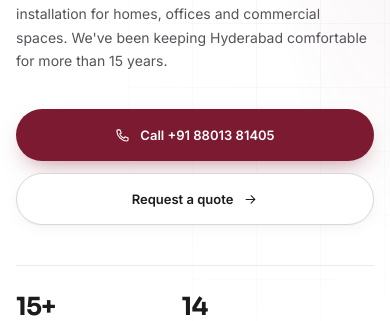
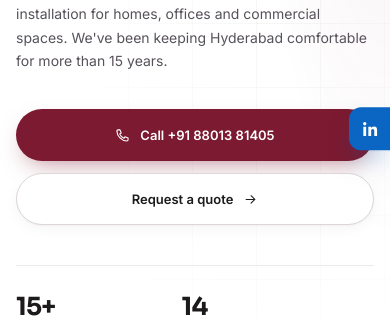
Before and after one commit to AbdulRaheem-Sheik/ar-cooling-solutions, a Flask app: page / in a window 390 px wide. Shown: the part 293-614 px from the top of the page. Run offline with Flask 3, Linux system fonts and the light colour scheme; parts of the project's set-up code (start-up, migrations or seed data) failed here and were passed over; some libraries are stand-ins or nearby versions.

Commit message:
Add LinkedIn button on the right edge of every page
- Floating LinkedIn tab, vertically centred, opens linkedin.com/company/arcooling
- LinkedIn page listed as sameAs in the home page structured data

Co-Authored-By: Claude Opus 5.5 <noreply@anthropic.com>

```diff
--- a/app.py
+++ b/app.py
@@ -122,6 +122,8 @@ BUSINESS = {
     "phone_e164": "+918801381405",
     "whatsapp_number": "918801381405",
     "email": "enquiry@arcooling.in",
+    # LinkedIn company page (shown as a button on the right edge of every page). Empty = hidden.
+    "linkedin_url": "https://www.linkedin.com/company/arcooling/",
     "city": "Hyderabad",
 }
 SPARE_ENQUIRY_CATEGORIES = (
--- a/static/css/style.css
+++ b/static/css/style.css
@@ -324,6 +324,13 @@ a.contact-card:hover { transform: translateY(-3px); border-color: var(--ring); b
 .marquee:hover .marquee-track { animation-play-state: paused; }
 @keyframes ticker-reverse { from { transform: translateX(-50%); } to { transform: translateX(0); } }
 
+/* LinkedIn tab: fixed to the right edge, vertically centred; slides out a label on hover/focus. */
+.floating-linkedin { position: fixed; z-index: 25; top: 50%; right: 0; display: flex; align-items: center; gap: 0; padding: 14px 14px 14px 15px; border-radius: 16px 0 0 16px; background: #0a66c2; color: #fff; font-size: 13px; font-weight: 600; box-shadow: 0 14px 30px -12px rgb(10 102 194 / 70%); transform: translateY(-50%); transition: gap 220ms var(--ease), padding 220ms var(--ease), background-color 200ms ease; }
+.floating-linkedin .icon { width: 24px; height: 24px; }
+.floating-linkedin-label { max-width: 0; overflow: hidden; white-space: nowrap; transition: max-width 220ms var(--ease); }
+.floating-linkedin:hover, .floating-linkedin:focus-visible { gap: 10px; padding-right: 18px; background: #004182; }
+.floating-linkedin:hover .floating-linkedin-label, .floating-linkedin:focus-visible .floating-linkedin-label { max-width: 90px; }
+.floating-linkedin:focus-visible { outline-offset: -4px; outline-color: #fff; }
 .floating-whatsapp { position: fixed; z-index: 25; right: 24px; bottom: 24px; width: 60px; height: 60px; display: grid; place-items: center; border-radius: 20px; background: var(--whatsapp); color: #fff; box-shadow: 0 16px 32px -10px rgb(31 174 91 / 70%); transition: transform 200ms var(--ease), border-radius 200ms var(--ease); }
 .floating-whatsapp:hover { transform: translateY(-3px) scale(1.04); border-radius: 50%; }
 .floating-whatsapp .icon { width: 28px; height: 28px; }
@@ -662,6 +669,8 @@ a.contact-card:hover { transform: translateY(-3px); border-color: var(--ring); b
   .partner-grid { grid-template-columns: repeat(auto-fill, 128px); gap: 20px 24px; }
   .marquee-track .partner-logo { margin-right: 32px; }
   .floating-whatsapp { right: 16px; bottom: 16px; width: 56px; height: 56px; }
+  .floating-linkedin { padding: 11px 10px 11px 11px; border-radius: 12px 0 0 12px; }
+  .floating-linkedin .icon { width: 20px; height: 20px; }
 }
 
 @media (prefers-reduced-motion: reduce) {
--- a/templates/_icons.html
+++ b/templates/_icons.html
@@ -53,6 +53,8 @@
 <path d="M3 11 12 4l9 7M5 10v10h14V10M10 20v-6h4v6"/>
 {%- elif name == "info" -%}
 <circle cx="12" cy="12" r="9"/><path d="M12 11v6M12 7.5v.5"/>
+{%- elif name == "linkedin" -%}
+<g fill="currentColor" stroke="none"><circle cx="5.7" cy="5.4" r="2"/><rect x="4" y="9" width="3.4" height="11" rx=".4"/><path d="M10 9h3.2v1.6c.5-.9 1.7-1.9 3.6-1.9 3 0 3.7 2 3.7 4.6V20h-3.4v-5.7c0-1.4-.3-2.6-1.8-2.6s-1.9 1.1-1.9 2.5V20H10z"/></g>
 {%- else -%}
 <circle cx="12" cy="12" r="9"/>
 {%- endif -%}
--- a/templates/base.html
+++ b/templates/base.html
@@ -84,6 +84,9 @@
     </div>
   </footer>
 
+  {% if business.linkedin_url %}
+  <a class="floating-linkedin" href="{{ business.linkedin_url }}" target="_blank" rel="noopener noreferrer" aria-label="{{ business.name }} on LinkedIn (opens in a new tab)">{{ icon("linkedin") }}<span class="floating-linkedin-label">Follow us</span></a>
+  {% endif %}
   <a class="floating-whatsapp" href="https://wa.me/{{ business.whatsapp_number }}?text=Hi%20AR%20Cooling%20Solutions%2C%20I%27d%20like%20to%20enquire." target="_blank" rel="noopener noreferrer" aria-label="Message {{ business.name }} on WhatsApp">{{ icon("chat") }}<span class="floating-label">WhatsApp us</span></a>
 </body>
 </html>
--- a/templates/index.html
+++ b/templates/index.html
@@ -21,7 +21,8 @@
         "addressRegion": "Telangana",
         "addressCountry": "IN"
       },
-      "areaServed": { "@type": "City", "name": "{{ business.city }}" }
+      "areaServed": { "@type": "City", "name": "{{ business.city }}" }{% if business.linkedin_url %},
+      "sameAs": ["{{ business.linkedin_url }}"]{% endif %}
     }
   </script>
 {% endblock %}
```
